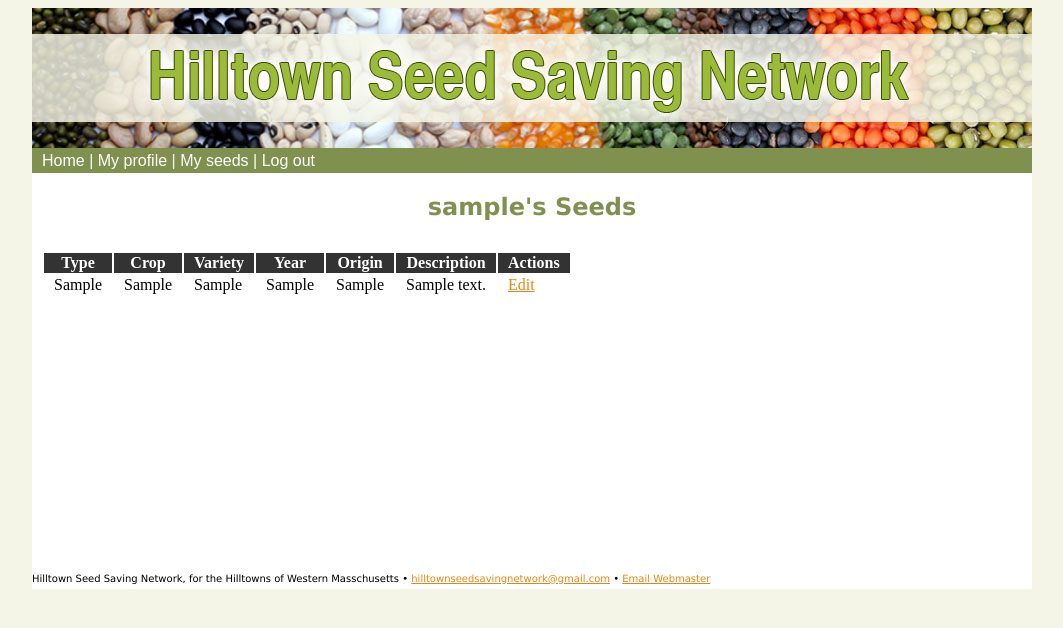
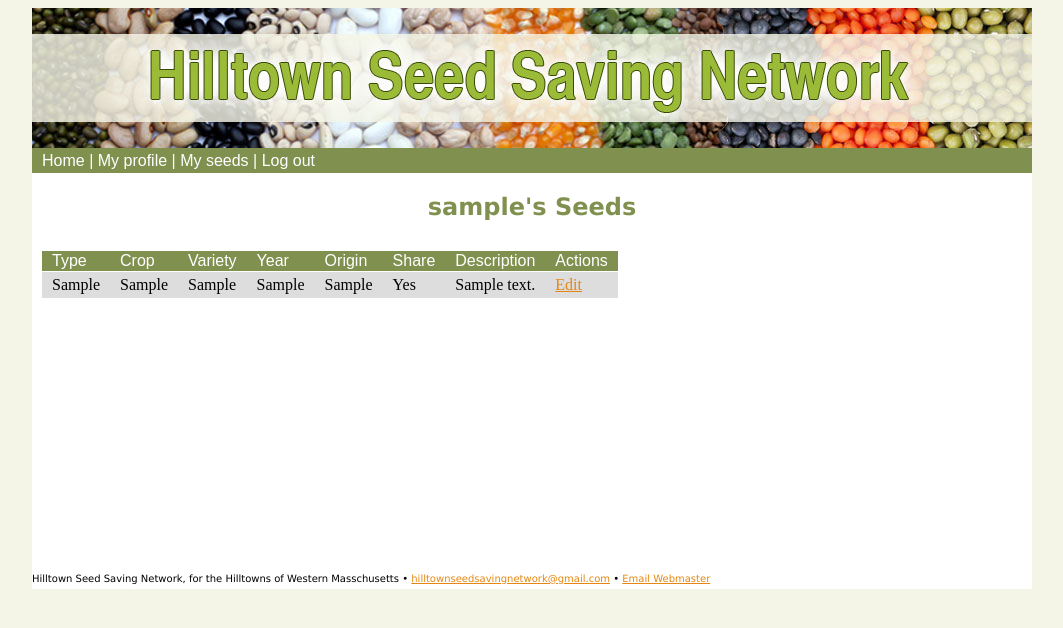
Before and after one commit to hackforwesternmass/seednetwork, a Django app: page /seedlibrary/seeds/ in a window 1280 px wide. Shown: the top 628 px of the page, without its empty margins (108-1171 px from the left). Run offline with Django 3.2, Linux system fonts and the light colour scheme; a user stored in the database is signed in; tables that the repository leaves empty hold one stand-in row (values such as "Sample post").

Commit message:
table style

```diff
--- a/seedlibrary/templates/seeds.html
+++ b/seedlibrary/templates/seeds.html
@@ -8,6 +8,7 @@
         <th>Variety</th>
         <th>Year</th>
         <th>Origin</th>
+        <th>Share</th>
         <th>Description</th>
         <th>Actions</th></tr>
     {% for seed in seed_list %}
@@ -16,6 +17,7 @@
         <td>{{ seed.seed_variety }}</td>
         <td>{{ seed.year }}</td>
         <td>{{ seed.origin }}</td>
+        <td>{{ seed.enough_to_share|yesno:"Yes,No" }}</td>
 		<td>{{ seed.seed_description }} </td>
         <td><a href="{% url 'seedlibrary.views.edit_seed' id=seed.id %}">Edit</a></td>
         </tr>
--- a/static/css/site.css
+++ b/static/css/site.css
@@ -41,9 +41,27 @@ table.form th {
     padding:0;
 }
 
+table.results {
+    border-collapse: collapse;
+}
+
+
+table.results td {
+    background-color: #ddd;
+    color:black;
+    padding: 4px;
+}
+
+table.results tr {
+    border-bottom: 1px solid white;
+}
+
 table.results th {
-    background-color: #333333;
+    background-color: #80904f;
     color:white;
+    text-align: left;
+    font-family: Arial, sans-serif;
+    font-weight: normal;
 }
 
 table.results td, th{
```
